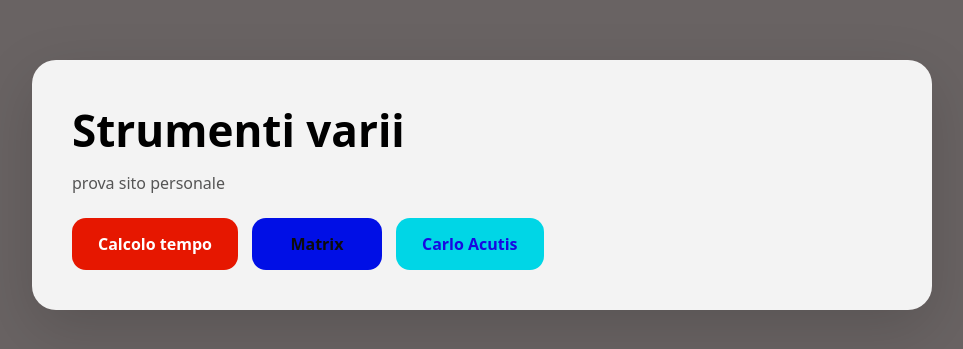
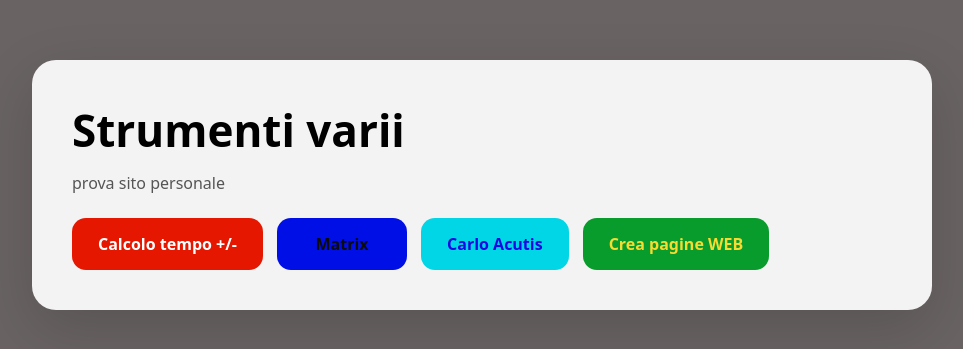
Before and after one commit to AlbRob3581/ALBIERO-ROBERTO, a plain HTML site: page index.html in a window 1280 px wide. Shown: the part 215-564 px from the top of the page, without its empty margins (158-1121 px from the left). Drawn offline with Linux system fonts and the light colour scheme.

Commit message:
Update index.html

```diff
--- a/index.html
+++ b/index.html
@@ -1,29 +1,11 @@
 <!DOCTYPE html>
 <html lang="it">
-<head>
-<meta charset="UTF-8">
-<meta name="viewport" content="width=device-width, initial-scale=1.0">
-<title>Strumenti varii</title>
-<style>
-*{margin:0;padding:0;box-sizing:border-box}
-body{background:#696363;font-family:system-ui,sans-serif;min-height:100vh;display:grid;place-items:center;padding:30px}
-.container{max-width:900px;width:100%;background:rgba(255,255,255,.92);backdrop-filter:blur(10px);border-radius:24px;padding:40px;box-shadow:0 20px 60px rgba(0,0,0,.15)}
-h1{font-size:clamp(26px,4vw,44px);margin-bottom:12px}
-p{color:#555;margin-bottom:24px;font-size:16px}
-.btns{display:flex;flex-wrap:wrap;gap:14px}
-.btn{padding:15px 26px;border-radius:14px;text-decoration:none;font-weight:800;display:inline-block;transition:.18s;min-width:130px;text-align:center}
-.btn:hover{transform:translateY(-2px) scale(1.02);box-shadow:0 10px 20px rgba(0,0,0,.2)}
-</style>
+<head><meta charset="UTF-8"><meta name="viewport" content="width=device-width, initial-scale=1.0"><title>Strumenti varii</title>
+<style>*{margin:0;padding:0;box-sizing:border-box}body{background:#696363;font-family:system-ui,sans-serif;min-height:100vh;display:grid;place-items:center;padding:30px}.container{max-width:900px;width:100%;background:rgba(255,255,255,.92);backdrop-filter:blur(10px);border-radius:24px;padding:40px;box-shadow:0 20px 60px rgba(0,0,0,.15)}h1{font-size:clamp(26px,4vw,44px);margin-bottom:12px}p{color:#555;margin-bottom:24px}.btns{display:flex;flex-wrap:wrap;gap:14px}.btn{padding:15px 26px;border-radius:14px;text-decoration:none;font-weight:800;display:inline-block;transition:.18s;min-width:130px;text-align:center}.btn:hover{transform:translateY(-2px) scale(1.02);box-shadow:0 10px 20px rgba(0,0,0,.2)}</style>
 </head>
-<body>
-<div class="container">
-<h1>Strumenti varii</h1>
-<p>prova sito personale</p>
-<div class="btns">
-  <a href="calcolo tempo.HTML" class="btn" style="background:#e61700;color:#ffffff">Calcolo tempo</a>
-  <a href="Matrix.html" class="btn" style="background:#000fe6;color:#0d0c0c">Matrix</a>
-  <a href="https://www.carloacutis.com/it/association" class="btn" style="background:#00d6e6;color:#1809e1">Carlo Acutis</a>
-</div>
-</div>
-</body>
-</html>
+<body><div class="container"><h1>Strumenti varii</h1><p>prova sito personale</p><div class="btns">
+ <a href="calcolo tempo.HTML" class="btn" style="background:#e61700;color:#ffffff">Calcolo tempo +/-</a>
+ <a href="Matrix.html" class="btn" style="background:#000fe6;color:#0d0c0c">Matrix</a>
+ <a href="https://www.carloacutis.com/it/association" class="btn" style="background:#00d6e6;color:#1809e1">Carlo Acutis</a>
+ <a href="Crea pagine Web.HTML" class="btn" style="background:#079c2c;color:#f5db32">Crea pagine WEB</a>
+</div></div></body></html>
```
